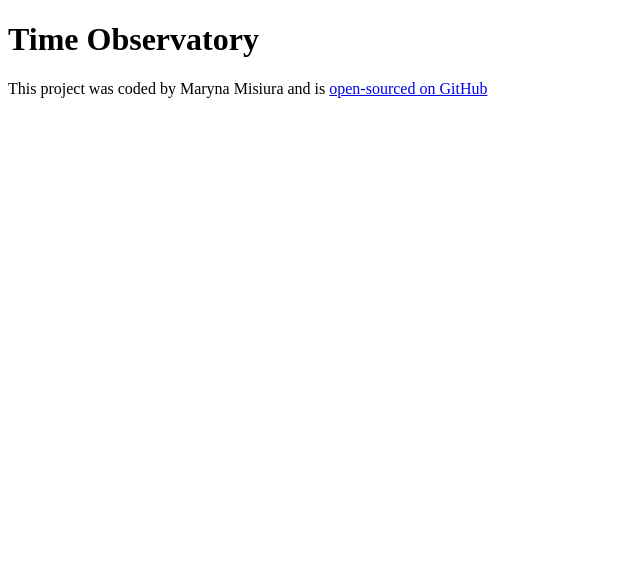
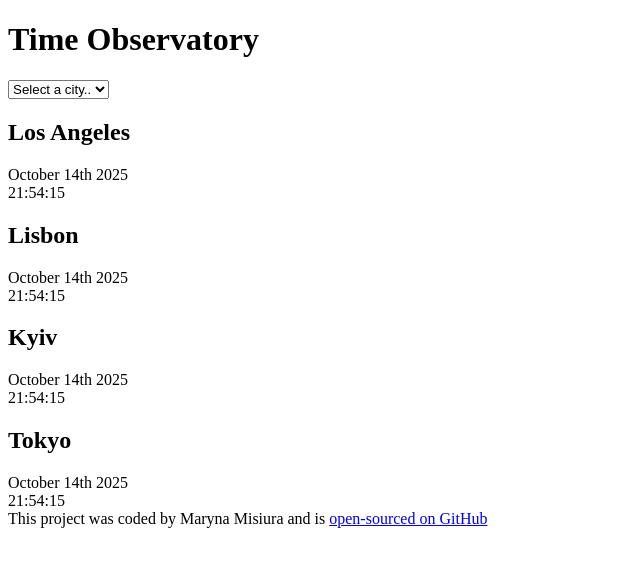
Before and after one commit to riinamii/world-clock, a plain HTML site: page index.html in a window 1280 px wide. Shown: the whole page, without its empty margins (0-640 px from the left). Drawn offline with Linux system fonts and the light colour scheme.

Commit message:
Add the basic HTML

```diff
--- a/index.html
+++ b/index.html
@@ -3,11 +3,45 @@
   <head>
     <meta charset="UTF-8" />
     <meta name="viewport" content="width=device-width, initial-scale=1.0" />
+
     <link rel="stylesheet" href="css/style.css" />
     <title>Time Observatory</title>
   </head>
   <body>
-    <h1>Time Observatory</h1>
+    <div class="container">
+      <h1>Time Observatory</h1>
+      <div class="select">
+        <select>
+          <option value="">Select a city..</option>
+          <option value="">London</option>
+          <option value="">Kuwait</option>
+          <option value="">Singapore</option>
+          <option value="">Figi</option>
+        </select>
+        <div class="cities">
+          <div class="city">
+            <h2>Los Angeles</h2>
+            <div class="date">October 14th 2025</div>
+            <div class="time">21:54:15</div>
+          </div>
+          <div class="city">
+            <h2>Lisbon</h2>
+            <div class="date">October 14th 2025</div>
+            <div class="time">21:54:15</div>
+          </div>
+          <div class="city">
+            <h2>Kyiv</h2>
+            <div class="date">October 14th 2025</div>
+            <div class="time">21:54:15</div>
+          </div>
+          <div class="city">
+            <h2>Tokyo</h2>
+            <div class="date">October 14th 2025</div>
+            <div class="time">21:54:15</div>
+          </div>
+        </div>
+      </div>
+    </div>
 
     <footer>
       This project was coded by Maryna Misiura and is
```
